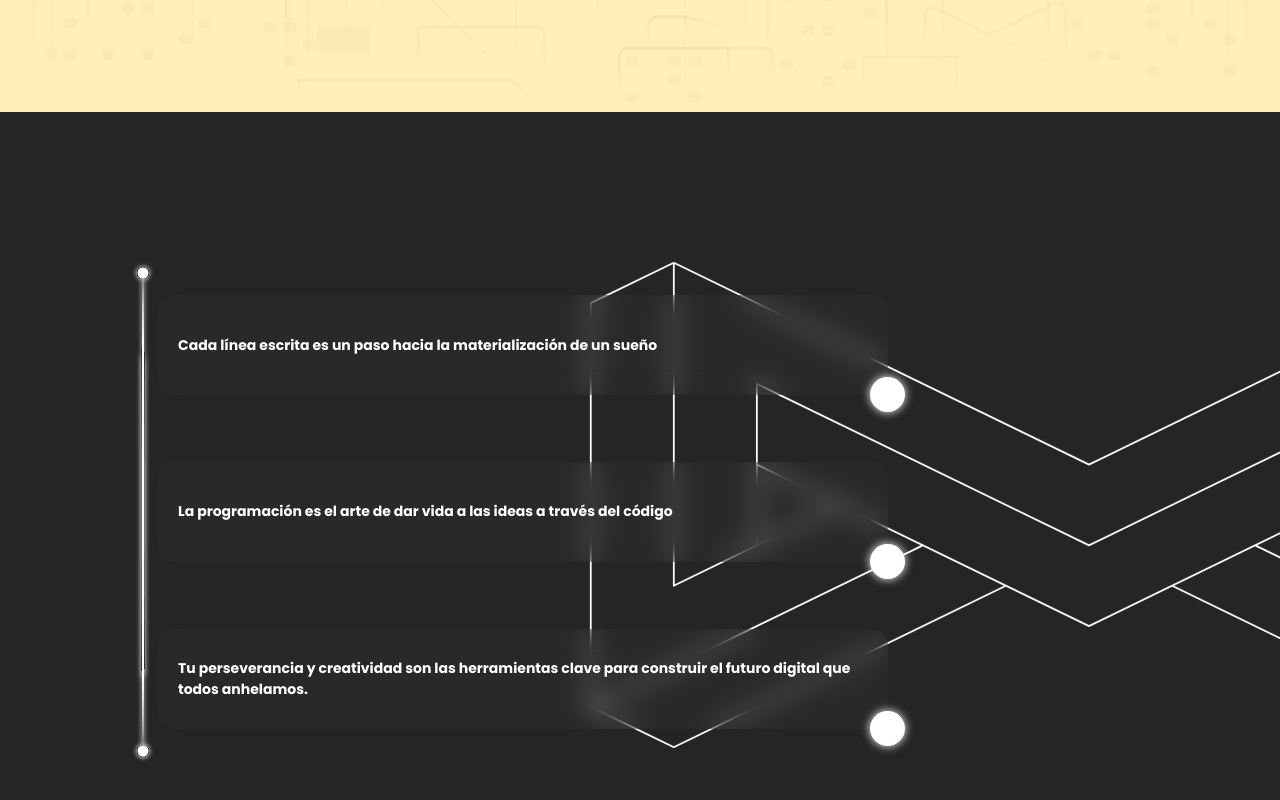
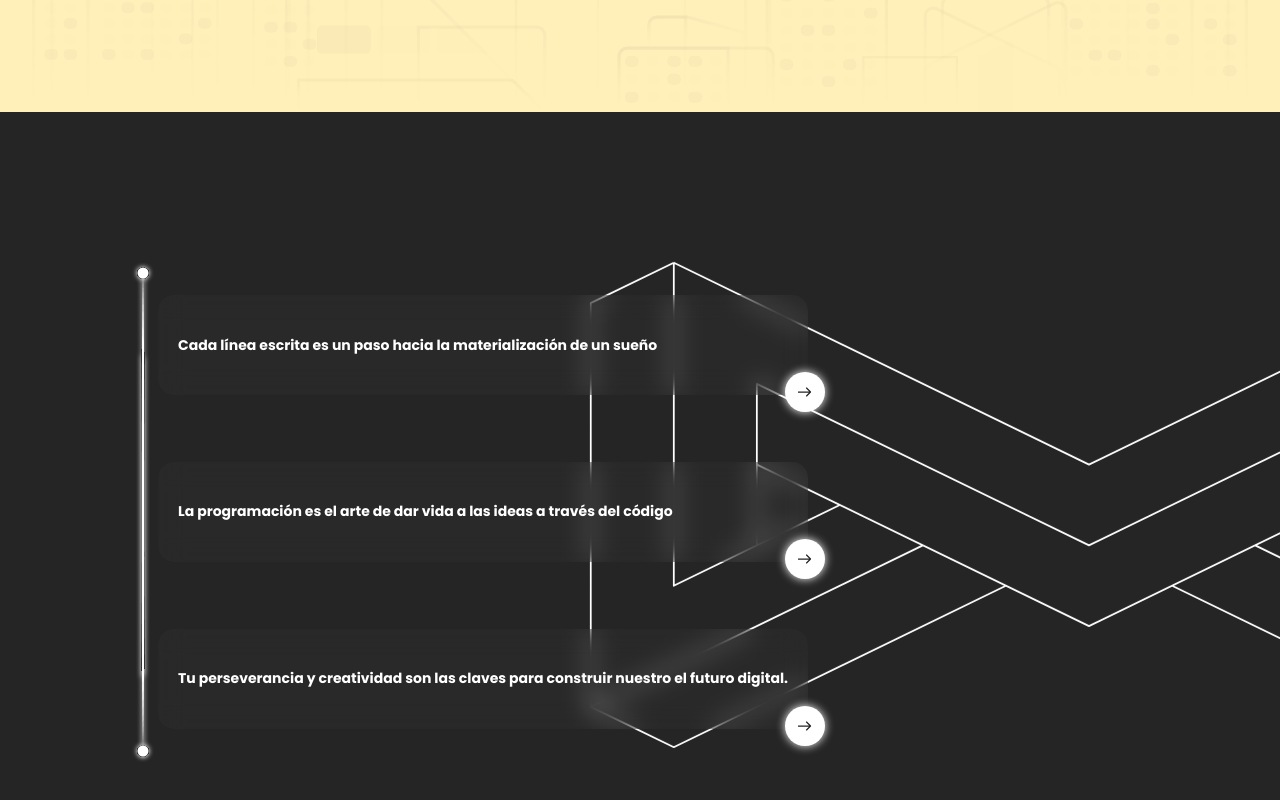
Before and after one commit to BautiRenaudo9-12/Maqueta1, a React (Vite) app: page / in a window 1280 px wide. Shown: the part 1538-2338 px from the top of the page. Built offline with nearby package versions, Linux system fonts and the light colour scheme; a web font is replaced by a local one.

Commit message:
section 2 buttons

```diff
--- a/src/App.css
+++ b/src/App.css
@@ -145,7 +145,7 @@ h2 {
   }
 }
 
-.hero nav img {
+.hero nav img.logo {
   width: 60px;
   padding-top: 5px;
 }
@@ -388,9 +388,15 @@ h2 {
   translate: 5px 0;
 }
 
+.section2 article .aritcle-info:hover button {
+  box-shadow: 0 0 15px 0 #fff;
+}
+
 .section2 article .aritcle-info button {
+  display: grid;
+  place-content: center;
   position: absolute;
-  width: 35px;
+  width: 40px;
   border-radius: 50%;
   aspect-ratio: 1/1;
   bottom: -17px;
@@ -398,4 +404,11 @@ h2 {
   background-color: #fff;
   box-shadow: 0 0 10px 0 #fff;
   cursor: pointer;
+  padding-left: 2px;
+  transition: all .3s;
 }
+
+.section2 article .aritcle-info button img {
+  transition: all .3s;
+  width: 15px;
+}
--- a/src/Hero.css
+++ b/src/Hero.css
@@ -1,5 +1,5 @@
 @media screen and (max-width:450px){
-    .hero h1{
+    h1{
         font-size: 35px;
     }
 }
--- a/src/compo/AritcleInfo.jsx
+++ b/src/compo/AritcleInfo.jsx
@@ -1,10 +1,11 @@
+import arrowSvg from "../../assets/arrow.svg"
 
 export function AritcleInfo({ info }) {
 
     return (
         <div className="aritcle-info" data-aos="slide-right" data-aos-duration="900">
             <p>{info}</p>
-            <button>L</button>
+            <button><img src={arrowSvg} alt="flecha" /></button>
         </div>
     )
 }
--- a/src/compo/Info2.jsx
+++ b/src/compo/Info2.jsx
@@ -4,7 +4,7 @@ import { AritcleInfo } from "./AritcleInfo"
 export function Info2() {
     const INFO_ARRAY = ["Cada línea escrita es un paso hacia la materialización de un sueño",
         "La programación es el arte de dar vida a las ideas a través del código",
-        " Tu perseverancia y creatividad son las herramientas clave para construir el futuro digital que todos anhelamos."]
+        " Tu perseverancia y creatividad son las claves para construir nuestro el futuro digital."]
 
     return (
         <article>
--- a/src/compo/Nav.jsx
+++ b/src/compo/Nav.jsx
@@ -1,5 +1,5 @@
 import { useState } from "react"
-import Logo from "../../assets/logo.svg"
+import logo from "../../assets/logo.svg"
 
 export function Nav() {
     const [navStyle, setNavStyle] = useState({})
@@ -13,7 +13,7 @@ export function Nav() {
 return (
     <nav style={navStyle}>
         <div className="logo">
-            <img className="logo" src={Logo} alt="Logo" />
+            <img className="logo" src={logo} alt="Logo" />
         </div>
         <ul>
             <li>Home</li>
```
Also changed, not shown: assets/arrow.svg (added), assets/button-nav.svg (added).
